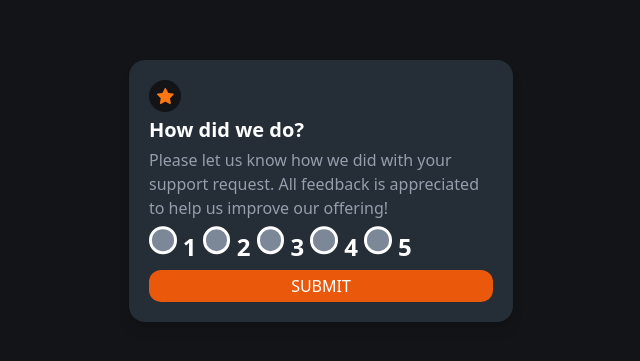
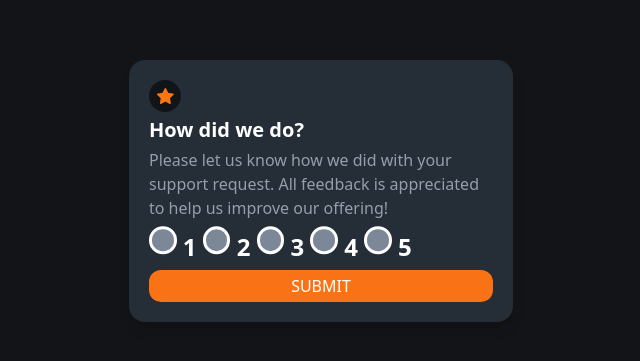
Before and after one commit to numan-iftikhar/interactive-rating-FEM, a website built with Vite: page index.html in a window 1280 px wide. Shown: the part 209-570 px from the top of the page, without its empty margins (319-959 px from the left). Built offline with nearby package versions, Linux system fonts and the light colour scheme.

Commit message:
add hover styling to button

```diff
--- a/index.html
+++ b/index.html
@@ -53,7 +53,7 @@
         </div>
         <button
           type="submit"
-          class="w-full bg-orange-600 rounded-xl font-medium py-1 uppercase"
+          class="w-full bg-orange-500 rounded-xl font-medium py-1 uppercase hover:bg-white hover:text-orange"
         >
           Submit
         </button>
```
